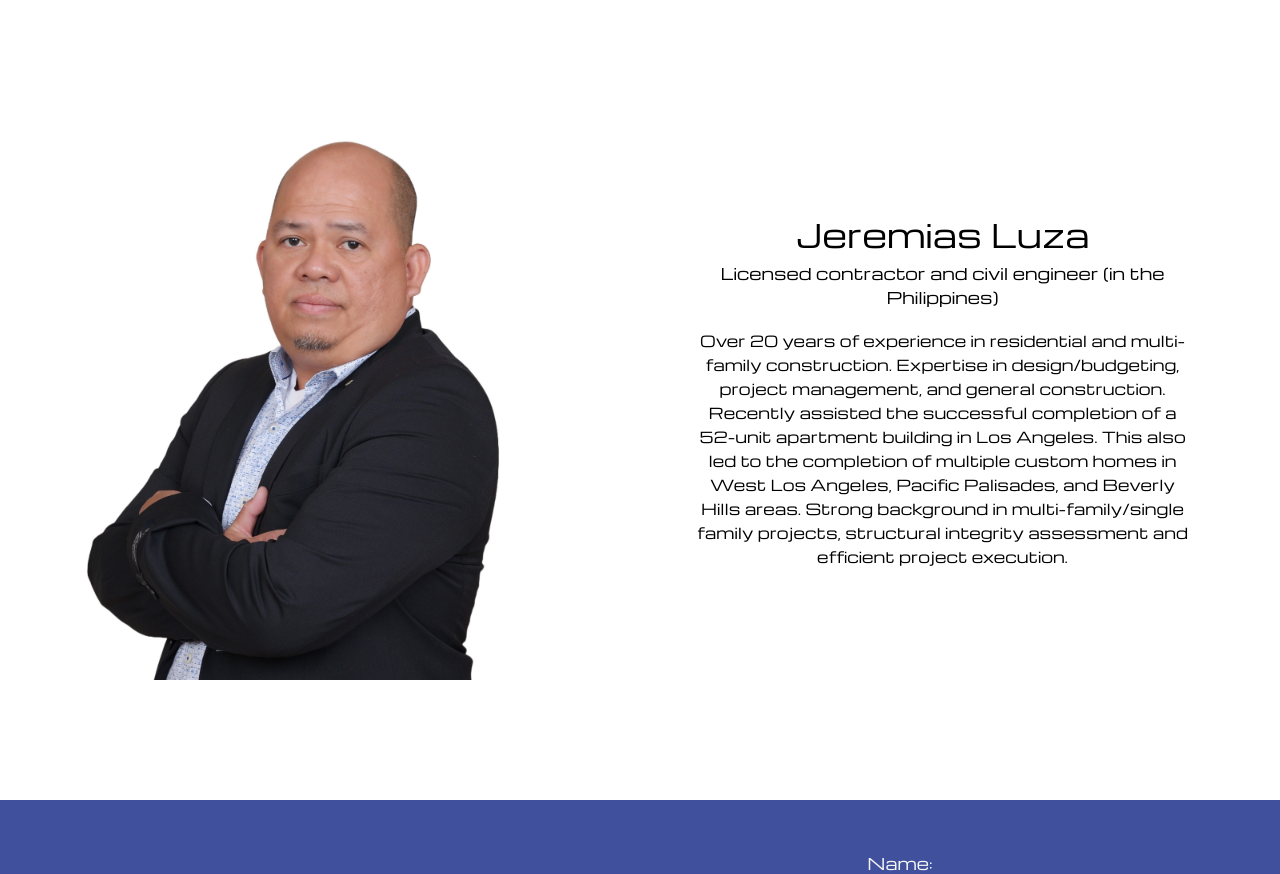
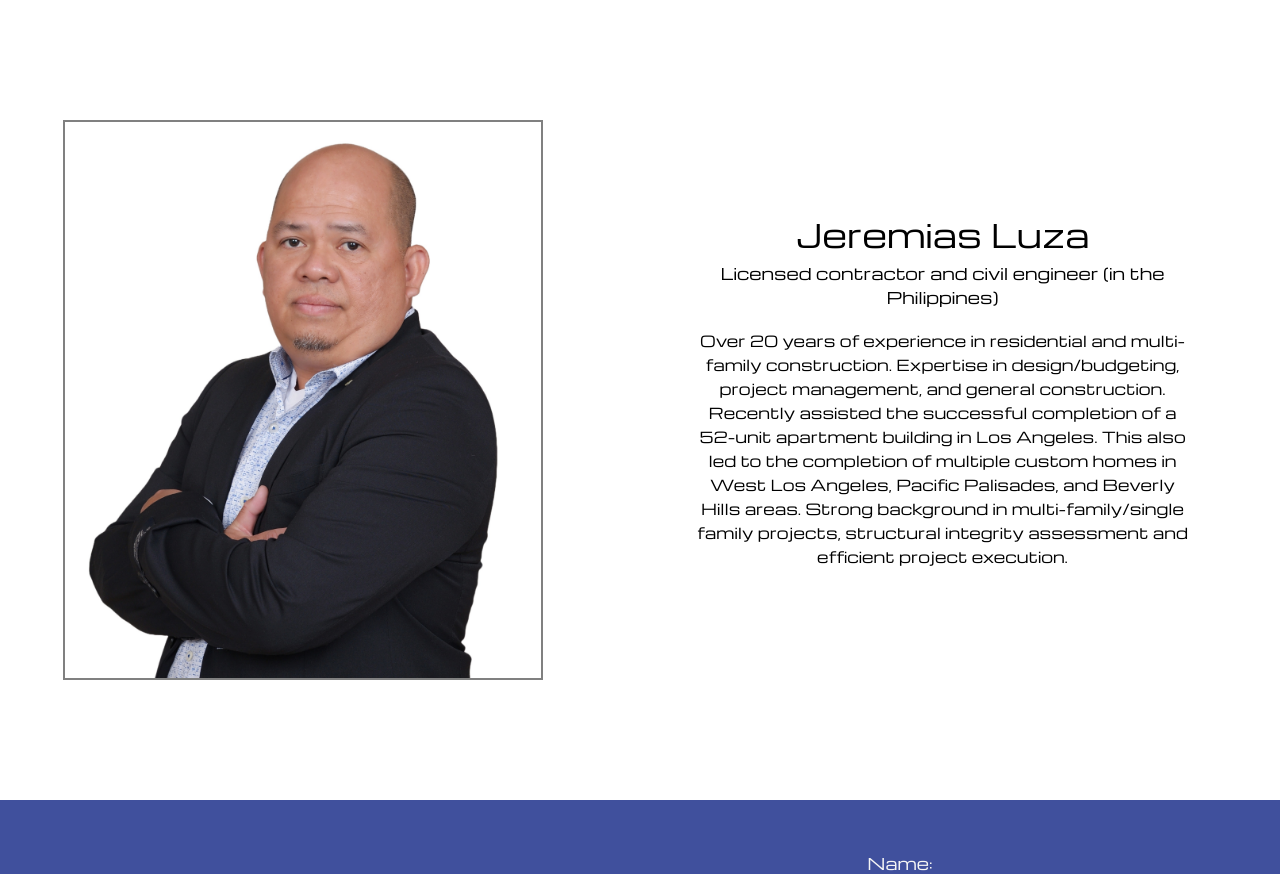
Before and after one commit to NyleLuza/JeremiasLuzaConstruction_Website, a React (Create React App) app in the folder jlc-web/client/: page /Home in a window 1280 px wide. Shown: the part 800-1674 px from the top of the page. Built offline with nearby package versions, Linux system fonts and the light colour scheme.

Commit message:
added border around image

```diff
--- a/jlc-web/client/src/components/Main.js
+++ b/jlc-web/client/src/components/Main.js
@@ -75,6 +75,7 @@ function Main() {
               backgroundImage: `URL(${pops})`,
               backgroundSize: "cover",
               backgroundPosition: "50% 10%",
+              border: "2px solid grey",
             }}
           ></div>
         </div>
```
